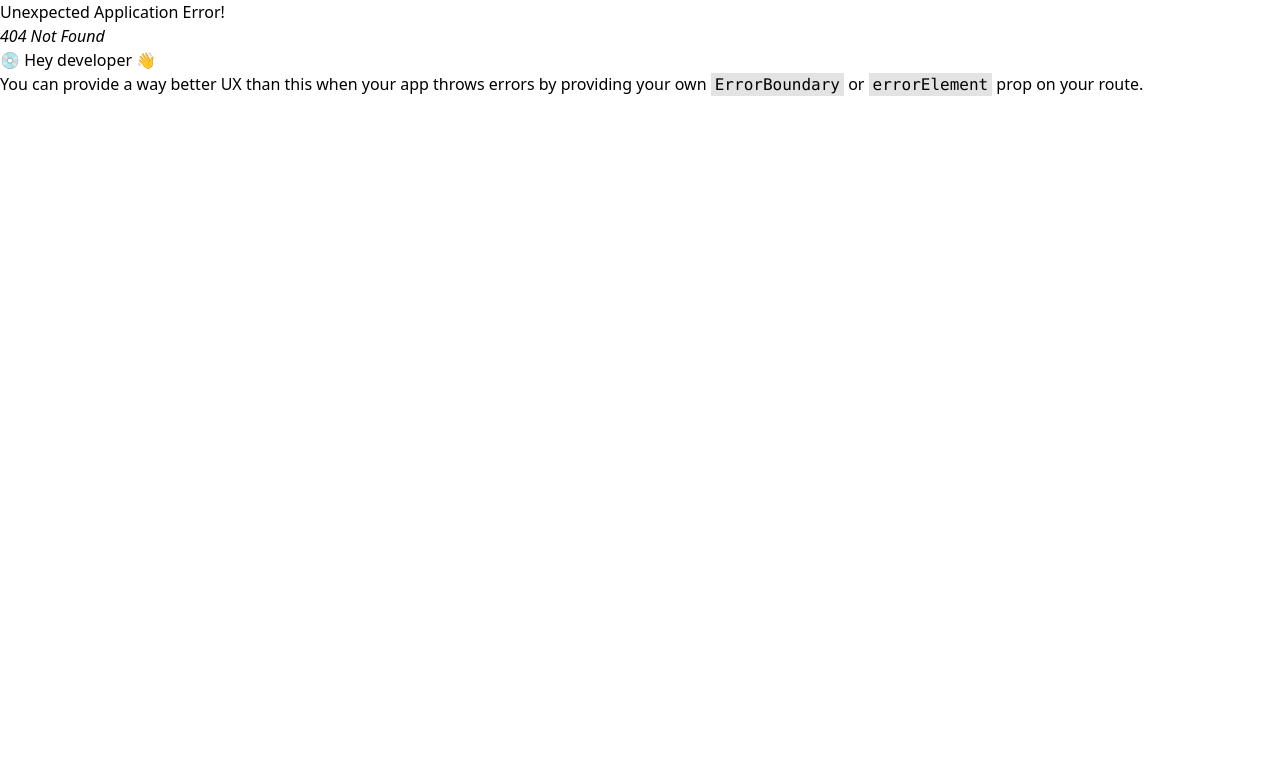
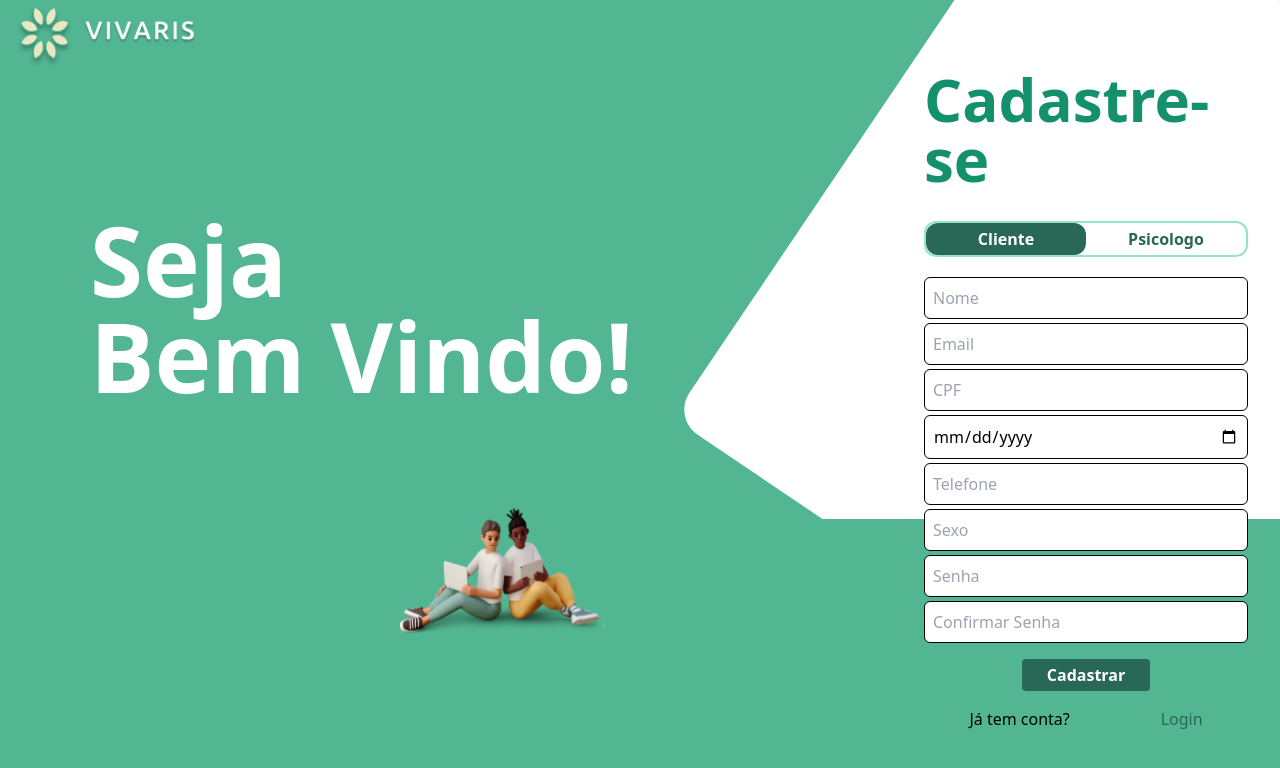
Before and after one commit to c4rl0sfilho/vivarisFront, a React (Vite) app: page /Register in a window 1280 px wide. Before the commit this address had no page. Shown: the top 768 px of the page. Built offline with nearby package versions, Linux system fonts and the light colour scheme.

Commit message:
preferences iniciado

```diff
--- a/package.json
+++ b/package.json
@@ -10,6 +10,7 @@
     "preview": "vite preview"
   },
   "dependencies": {
+    "axios": "^1.7.7",
     "react": "^18.3.1",
     "react-dom": "^18.3.1",
     "react-router-dom": "^6.26.2"
--- /dev/null
+++ b/src/Ts/cliente_psicologo.ts
@@ -0,0 +1,30 @@
+
+import axios from 'axios';
+
+interface ClientData {
+    nome: string;
+    email: string;
+    senha: string;
+    telefone: string;
+    cpf: string;
+    data_nascimento: string;
+    id_sexo: number;
+    foto_perfil: string;
+    link_instagram: string;
+    cip?: string;
+}
+
+
+export const registerUser = async (selectedButton: 'Cliente' | 'Psicologo', clientData: ClientData) => {
+    const endpoint = selectedButton === 'Cliente'
+        ? 'http://localhost:8080/v1/vivaris/cliente'
+        : 'http://localhost:8080/v1/vivaris/psicologo';
+
+    const response = await axios.post(endpoint, clientData, {
+        headers: {
+            'Content-Type': 'application/json',
+        },
+    });
+
+    return response.data;
+};
--- a/src/components/ContainerRegister.tsx
+++ b/src/components/ContainerRegister.tsx
@@ -1,10 +1,10 @@
 import React, { useState } from 'react';
 import FormInput from './FormInput.tsx';
-import GoogleIcon from '../assets/googleIcon.svg';
 import { useNavigate } from 'react-router-dom';
+import { Outlet } from 'react-router-dom';
 
 const ContainerRegister = () => {
-    const [selectedButton, setSelectedButton] = useState<'Cliente' | 'Psicológo'>('Cliente');
+    const [selectedButton, setSelectedButton] = useState<'Cliente' | 'Psicologo'>('Cliente');
     const [email, setEmail] = useState('');
     const [phone, setPhone] = useState('');
     const [sexo, setSexo] = useState('');
@@ -15,7 +15,8 @@ const ContainerRegister = () => {
     const [name, setName] = useState('');
     const navigate = useNavigate();
 
-    function handleButtonClick(buttonName: 'Cliente' | 'Psicológo') {
+
+    function handleButtonClick(buttonName: 'Cliente' | 'Psicologo') {
         setSelectedButton(buttonName);
     }
 
@@ -45,16 +46,17 @@ const ContainerRegister = () => {
         setPhone(event.target.value)
     }
 
-    let user = {
+
+    let userDate = {
         name,
         email,
-        sexo,
-        birthdayDate,
         phone,
         cpf,
-        password,
-        confirmPassword
+        birthdayDate,
+        sexo,
+        password
     }
+
 
 
   return (
@@ -74,10 +76,10 @@ const ContainerRegister = () => {
                 </div>
                 <div>
                     <button
-                        className={`w-[10rem] h-[2rem] rounded-xl font-semibold ${selectedButton === 'Psicológo' ? 'bg-[#296856] text-[#ffffff] ' : 'text-[#296856]'}`}
-                        data-button-name="Psicológo"
-                        onClick={() => handleButtonClick('Psicológo')}>
-                        Psicológo
+                        className={`w-[10rem] h-[2rem] rounded-xl font-semibold ${selectedButton === 'Psicologo' ? 'bg-[#296856] text-[#ffffff] ' : 'text-[#296856]'}`}
+                        data-button-name="Psicologo"
+                        onClick={() => handleButtonClick('Psicologo')}>
+                        Psicologo
                     </button>
                 </div>
             </div>
@@ -157,11 +159,14 @@ const ContainerRegister = () => {
 
             </div>
             <div className="buttonLogin flex justify-center py-4">
-                <button className='w-[8rem] h-[2rem] rounded bg-[#296856] text-white font-semibold border-solid'>Cadastrar</button>
+                <button
+                id='cadastrar'
+                onClick={() => console.log(userDate)}
+                className='w-[8rem] h-[2rem] rounded bg-[#296856] text-white font-semibold border-solid'>Cadastrar</button>
             </div>
             <div className="textConta flex justify-around">
                 <p>Já tem conta?</p>
-                <p onClick={() => alert(user)} className='cursor-pointer text-[#296856] '>Login</p>
+                <p onClick={() => navigate('/Preferences')} className='cursor-pointer text-[#296856] '>Login</p>
             </div>
 
         </div>
--- a/src/routes/Login.tsx
+++ b/src/routes/Login.tsx
@@ -3,10 +3,8 @@ import whiteSquare from '../assets/whiteSquare.svg'
 import twoBoys from '../assets/twoBoys.svg'
 import ContainerLogin from '../components/ContainerLogin'
 
-import { useNavigate } from 'react-router-dom';
+import vivarisLogo from '../assets/vivarisLogo.svg'
 
-import vivarisLogo from '../assets/vivarisLogo.svg'
-import ContainerRegister from '../components/ContainerRegister';
 
 
 function login() {
@@ -22,8 +20,8 @@ function login() {
         <img src={twoBoys} alt="" className='mt-[5rem] ml-[400px] ' />
       </div>
       <div className='flex flex-col p-8 ml-12 justify-center '>
-        {/* <ContainerLogin /> */}
-        <ContainerRegister/>
+        <ContainerLogin />
+        {/* <ContainerRegister/> */}
       </div>
     </div>
   )
--- /dev/null
+++ b/src/routes/Preferences.tsx
@@ -0,0 +1,30 @@
+import React from 'react'
+import viarisIcon from '../assets/vivarisIcon.svg'
+
+function Preferences() {
+    return (
+        <div className='w-full h-full flex flex-col'>
+            <div className="header w-[100vw] h-[15rem] bg-[#52B6A4] rounded-b-3xl flex flex-col items-center justify-center">
+                <div className="img">
+                <img src={viarisIcon} alt="" />
+                </div>
+                <div className="text">
+                <p className='text-[40px] text-white text-center'>Para melhor experiência, diga-nos, por que <br /> procura a Vivaris?</p>
+                </div>
+            </div>
+            <div className="preferences flex w-full h-min bg-orange-600 p-24 gap-8 px-[30rem]">
+                <div className="preference1 w-[10rem] w-[10rem] bg-red-600">
+                    <p>Ansiedade</p>
+                </div>
+                <div className="preference2 w-[10rem] w-[10rem] bg-red-600">
+                    <p>Ansiedade</p>
+                </div>
+                <div className="preference3 w-[10rem] w-[10rem] bg-red-600">
+                    <p>Ansiedade</p>
+                </div>
+            </div>
+        </div>
+    )
+}
+
+export default Preferences
--- a/src/routes/Register.tsx
+++ b/src/routes/Register.tsx
@@ -1,9 +1,27 @@
-import React from 'react'
+import whiteSquare from '../assets/whiteSquare.svg'
+import twoBoys from '../assets/twoBoys.svg'
+
+
+import vivarisLogo from '../assets/vivarisLogo.svg'
+import ContainerRegister from '../components/ContainerRegister';
+
 
 const Register = () => {
   return (
     <div>
-      <h1>svfbbb </h1>
+      <div className="w-full h-full flex bg-[#52B693] flex-row fixed">
+      <div className='flex flex-col'>
+        <img src={whiteSquare} alt="" className='absolute pl-[40rem] -z-10' />
+        <div className='flex'>
+          <img src={vivarisLogo} alt="" />
+        </div>
+        <h1 className='text-[#ffffff] text-8xl font-semibold pl-[90px] mt-[144px]'>Seja<br />Bem Vindo!</h1>
+        <img src={twoBoys} alt="" className='mt-[5rem] ml-[400px] ' />
+      </div>
+      <div className='flex flex-col p-8 ml-12 justify-center '>
+        <ContainerRegister/>
+      </div>
+    </div>
     </div>
   )
 }
```
Also changed, not shown: src/main.tsx (+6 -1 lines), src/assets/vivarisIcon.svg (added), 1 other file (tests, documents, lock files or other folders).
